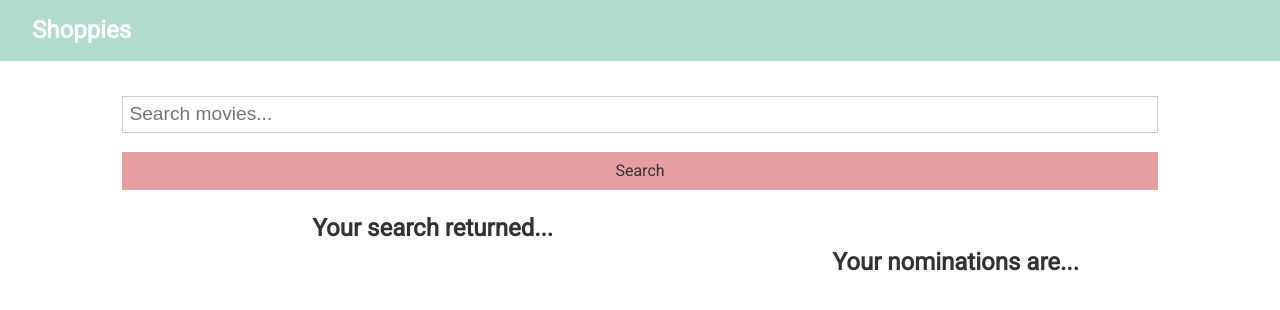
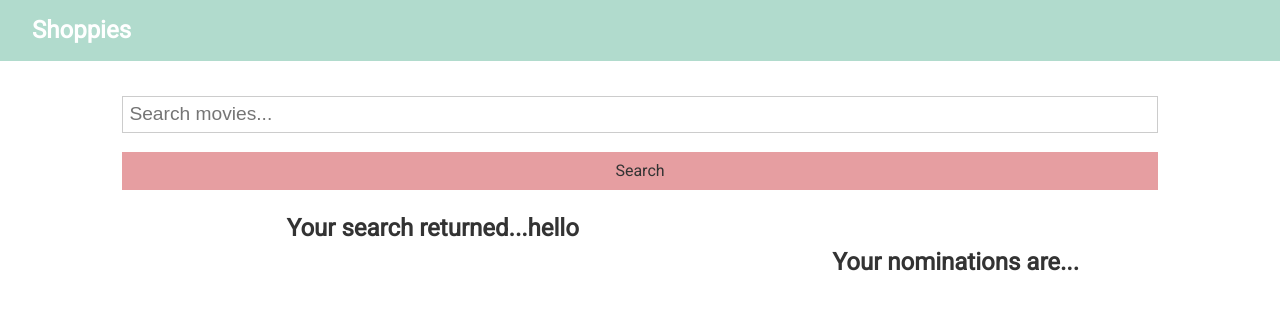
Before and after one commit to kecook/Shoppies, a React (Create React App) app: page / in a window 1280 px wide. Shown: the top 310 px of the page. Built offline with nearby package versions, Linux system fonts and the light colour scheme.

Commit message:
moved test phrase

```diff
--- a/src/componants/results/Film.js
+++ b/src/componants/results/Film.js
@@ -14,7 +14,6 @@ const Films = (props) => {
         <p>
           {Title} ({Year})
         </p>
-        <h2>hello</h2>
         {!isNominated && (
           <button
             className='btn btn-sm btn-nom'
--- a/src/componants/results/Results.js
+++ b/src/componants/results/Results.js
@@ -6,7 +6,7 @@ const Results = (props) => {
 
   return (
     <div className='search-div'>
-       <h2 className='text-center'>Your search returned...</h2>
+       <h2 className='text-center'>Your search returned...hello</h2>
       {films &&
         films.map((filmInSearchResults) => {
           const isNominated = nominationList.find(
```
